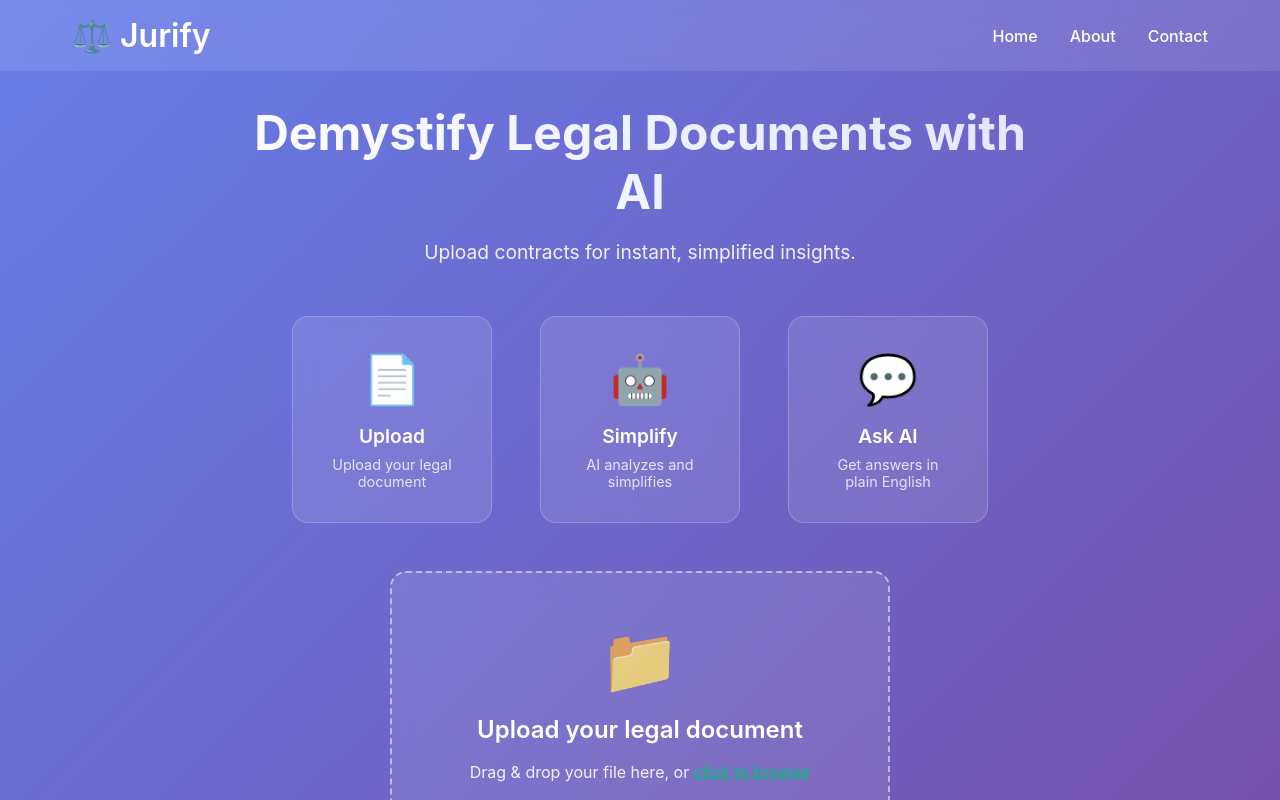
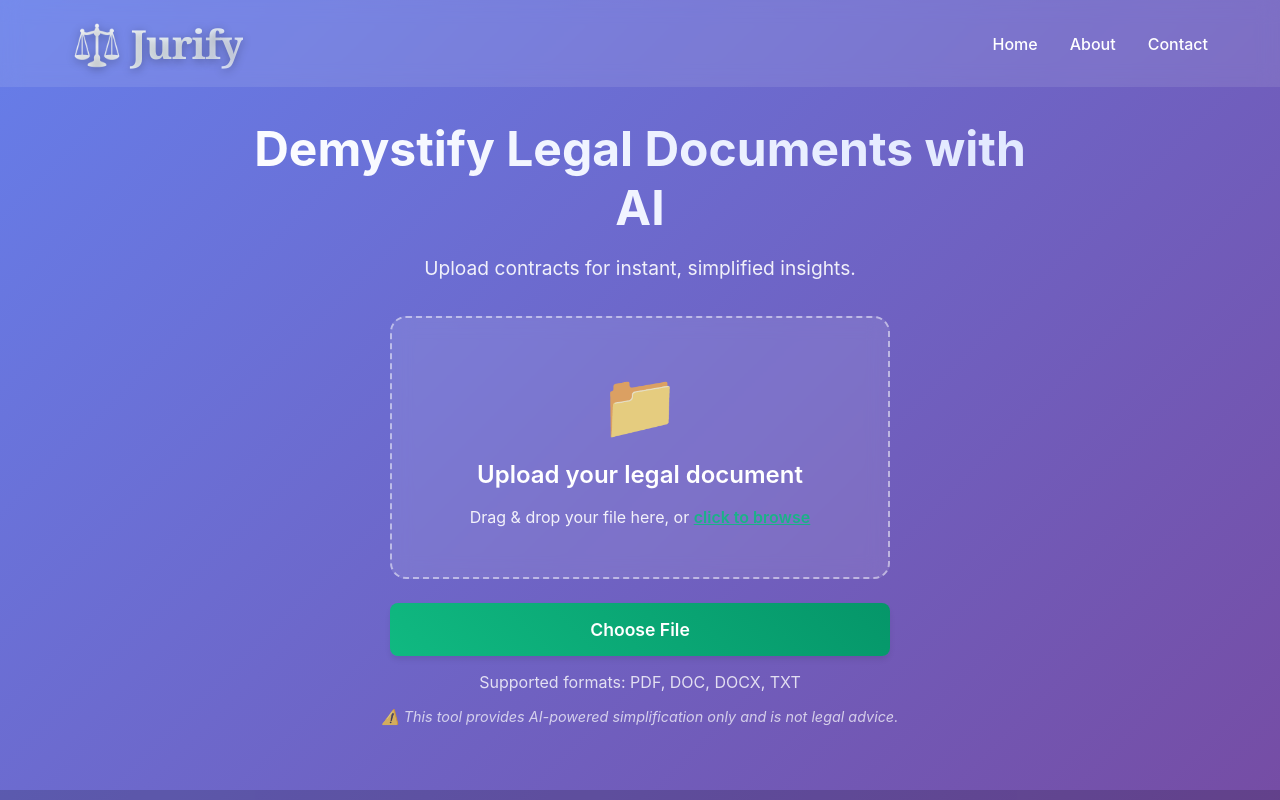
Before and after one commit to HrshNk-56/Gen-AI-H2S, a React (Create React App) app in the folder jurify-frontend/: page / in a window 1280 px wide. Shown: the top 800 px of the page. Built offline with nearby package versions, Linux system fonts and the light colour scheme.

Commit message:
Redesign landing page: remove how-it-works section, enhance Jurify logo font, move upload section up

```diff
--- a/jurify-frontend/src/pages/LandingPage.js
+++ b/jurify-frontend/src/pages/LandingPage.js
@@ -39,25 +39,6 @@ const LandingPage = () => {
             Upload contracts for instant, simplified insights.
           </p>
 
-          {/* How it Works */}
-          <div className="how-it-works">
-            <div className="step">
-              <div className="step-icon">📄</div>
-              <h4>Upload</h4>
-              <p>Upload your legal document</p>
-            </div>
-            <div className="step">
-              <div className="step-icon">🤖</div>
-              <h4>Simplify</h4>
-              <p>AI analyzes and simplifies</p>
-            </div>
-            <div className="step">
-              <div className="step-icon">💬</div>
-              <h4>Ask AI</h4>
-              <p>Get answers in plain English</p>
-            </div>
-          </div>
-
           {/* Upload Section */}
           <div className="upload-section">
             <FileUpload onFileUpload={handleFileUpload} />
--- a/jurify-frontend/src/styles/LandingPage.css
+++ b/jurify-frontend/src/styles/LandingPage.css
@@ -27,8 +27,16 @@
 
 .logo h1 {
   color: white;
-  font-size: 2rem;
+  font-size: 2.5rem;
   margin: 0;
+  font-family: 'Georgia', 'Times New Roman', serif;
+  font-weight: 700;
+  letter-spacing: -0.02em;
+  text-shadow: 0 2px 10px rgba(0, 0, 0, 0.3);
+  background: linear-gradient(135deg, #ffffff 0%, #f0f9ff 50%, #e0e7ff 100%);
+  -webkit-background-clip: text;
+  -webkit-text-fill-color: transparent;
+  background-clip: text;
 }
 
 .nav-links {
@@ -74,44 +82,11 @@
 
 .subtitle {
   font-size: 1.2rem;
-  margin-bottom: 3rem;
+  margin-bottom: 2rem;
   opacity: 0.9;
   line-height: 1.6;
 }
 
-/* How it Works */
-.how-it-works {
-  display: flex;
-  justify-content: center;
-  gap: 3rem;
-  margin-bottom: 3rem;
-}
-
-.step {
-  text-align: center;
-  background: rgba(255, 255, 255, 0.1);
-  backdrop-filter: blur(10px);
-  padding: 2rem;
-  border-radius: 1rem;
-  border: 1px solid rgba(255, 255, 255, 0.2);
-  flex: 1;
-  max-width: 200px;
-}
-
-.step-icon {
-  font-size: 3rem;
-  margin-bottom: 1rem;
-}
-
-.step h4 {
-  font-size: 1.2rem;
-  margin-bottom: 0.5rem;
-}
-
-.step p {
-  opacity: 0.8;
-  font-size: 0.9rem;
-}
 
 /* Upload Section */
 .upload-section {
@@ -158,13 +133,8 @@
     font-size: 2rem;
   }
 
-  .how-it-works {
-    flex-direction: column;
-    gap: 1.5rem;
-  }
-
-  .step {
-    max-width: none;
+  .logo h1 {
+    font-size: 2rem;
   }
 
   .navbar {
```
Also changed, not shown: 1 other file (tests, documents, lock files or other folders).
